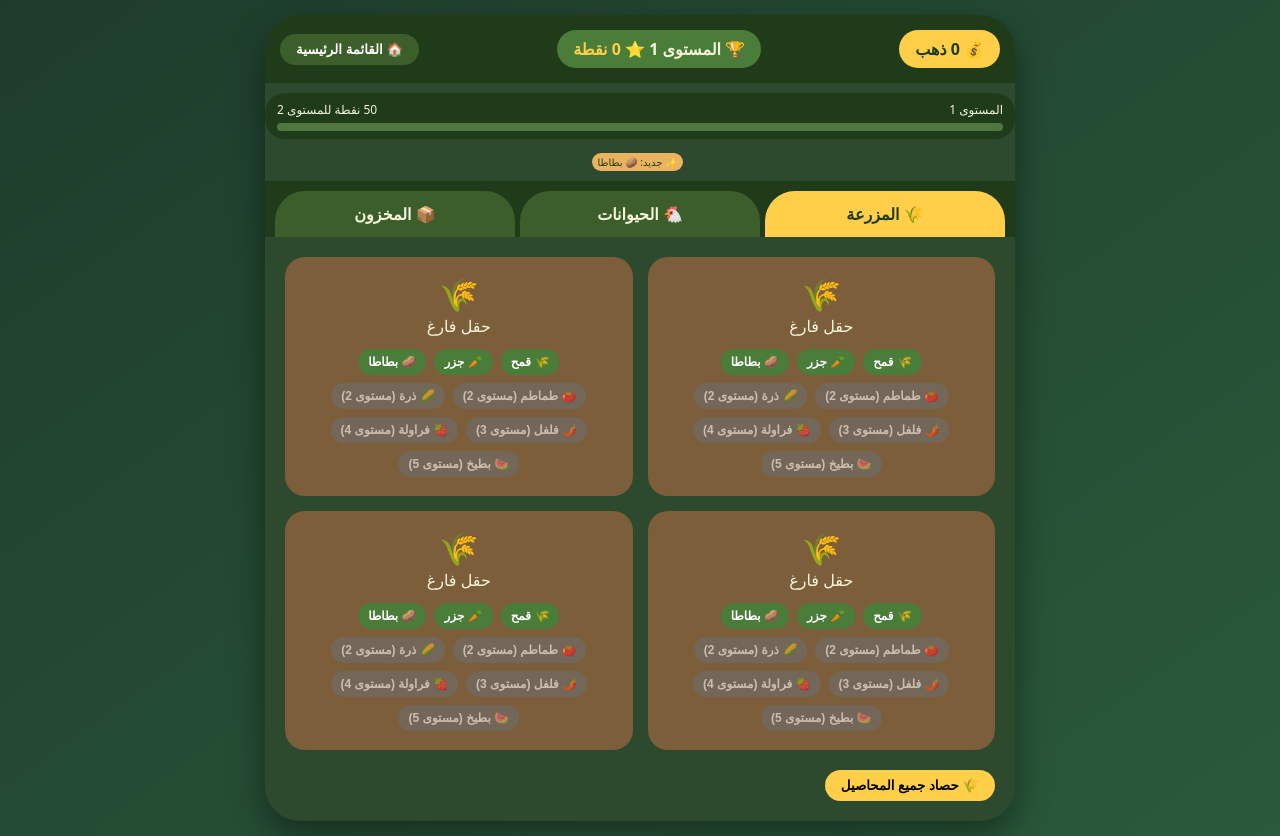
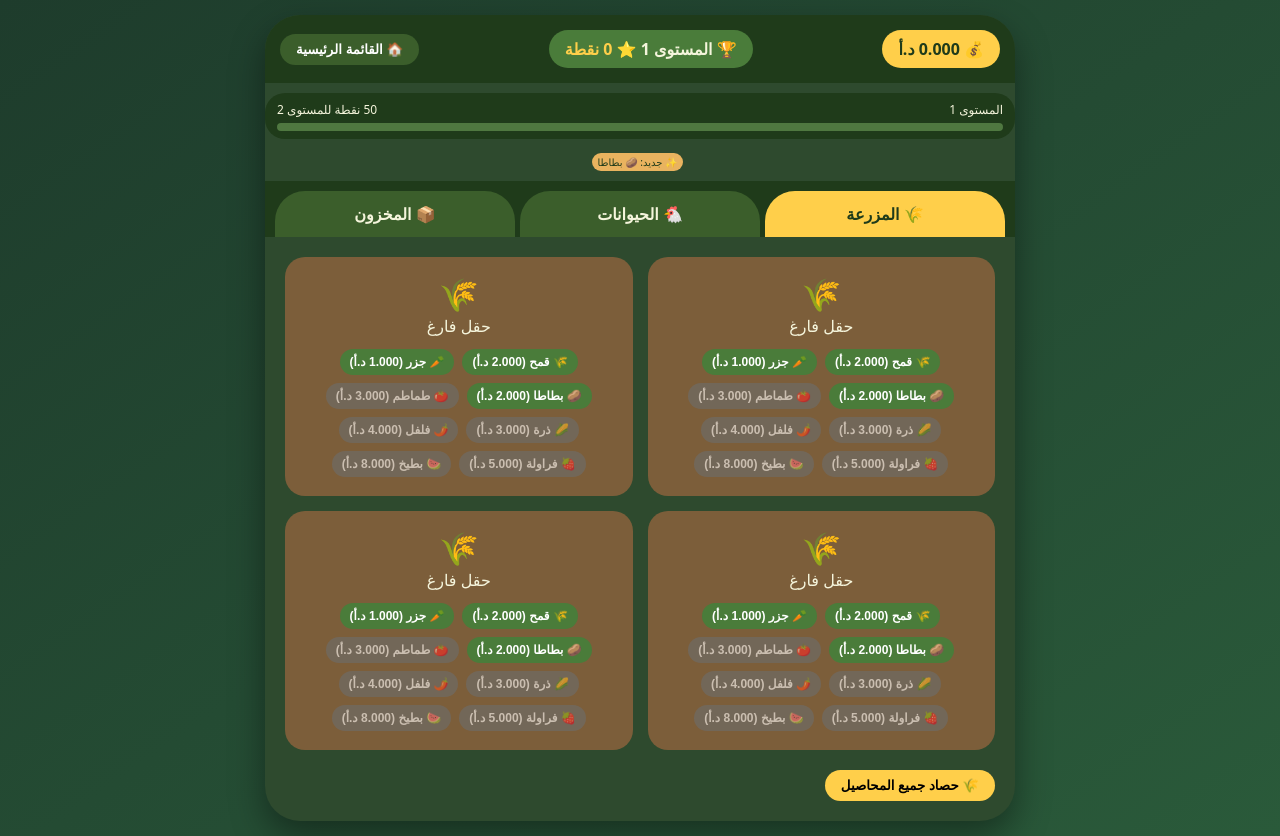
Before and after one commit to omsdmails/nourafarm, a plain HTML site: page farm.html in a window 1280 px wide. Drawn offline with Linux system fonts and the light colour scheme; sample sign-in values are in the browser's storage.

Commit message:
Update farm.html

```diff
--- a/farm.html
+++ b/farm.html
@@ -38,20 +38,28 @@
 <body>
     <div id="app"></div>
     <script>
+        // دالة تحويل الفلس إلى دينار (1 دينار = 1000 فلس)
+        function formatMoney(fils) {
+            return (fils / 1000).toFixed(3) + ' د.أ';
+        }
+
+        // الأسعار بالفلس (ضربنا الأسعار القديمة × 1000)
+        // مثال: قمح سعره 2 ذهب قديم = 2000 فلس = 2 دينار
         const CROPS = {
-            Wheat: { name: "قمح", emoji: "🌾", buy: 2, sell: 5, growTime: 5, levelReq: 1 },
-            Carrot: { name: "جزر", emoji: "🥕", buy: 1, sell: 4, growTime: 4, levelReq: 1 },
-            Potato: { name: "بطاطا", emoji: "🥔", buy: 2, sell: 6, growTime: 6, levelReq: 1 },
-            Tomato: { name: "طماطم", emoji: "🍅", buy: 3, sell: 8, growTime: 7, levelReq: 2 },
-            Corn: { name: "ذرة", emoji: "🌽", buy: 3, sell: 7, growTime: 8, levelReq: 2 },
-            Pepper: { name: "فلفل", emoji: "🌶️", buy: 4, sell: 10, growTime: 9, levelReq: 3 },
-            Strawberry: { name: "فراولة", emoji: "🍓", buy: 5, sell: 12, growTime: 10, levelReq: 4 },
-            Watermelon: { name: "بطيخ", emoji: "🍉", buy: 8, sell: 20, growTime: 12, levelReq: 5 }
+            Wheat: { name: "قمح", emoji: "🌾", buy: 2000, sell: 5000, growTime: 5, levelReq: 1 },
+            Carrot: { name: "جزر", emoji: "🥕", buy: 1000, sell: 4000, growTime: 4, levelReq: 1 },
+            Potato: { name: "بطاطا", emoji: "🥔", buy: 2000, sell: 6000, growTime: 6, levelReq: 1 },
+            Tomato: { name: "طماطم", emoji: "🍅", buy: 3000, sell: 8000, growTime: 7, levelReq: 2 },
+            Corn: { name: "ذرة", emoji: "🌽", buy: 3000, sell: 7000, growTime: 8, levelReq: 2 },
+            Pepper: { name: "فلفل", emoji: "🌶️", buy: 4000, sell: 10000, growTime: 9, levelReq: 3 },
+            Strawberry: { name: "فراولة", emoji: "🍓", buy: 5000, sell: 12000, growTime: 10, levelReq: 4 },
+            Watermelon: { name: "بطيخ", emoji: "🍉", buy: 8000, sell: 20000, growTime: 12, levelReq: 5 }
         };
+
         const ANIMALS = {
-            Chicken: { name: "دجاجة", emoji: "🐔", product: "بيض", productEmoji: "🥚", price: 20, interval: 10000, sellProduct: 3 },
-            Cow: { name: "بقرة", emoji: "🐄", product: "حليب", productEmoji: "🥛", price: 50, interval: 20000, sellProduct: 8 },
-            Sheep: { name: "خروف", emoji: "🐑", product: "صوف", productEmoji: "🧶", price: 40, interval: 15000, sellProduct: 6 }
+            Chicken: { name: "دجاجة", emoji: "🐔", product: "بيض", productEmoji: "🥚", price: 20000, interval: 10000, sellProduct: 3000 },
+            Cow: { name: "بقرة", emoji: "🐄", product: "حليب", productEmoji: "🥛", price: 50000, interval: 20000, sellProduct: 8000 },
+            Sheep: { name: "خروف", emoji: "🐑", product: "صوف", productEmoji: "🧶", price: 40000, interval: 15000, sellProduct: 6000 }
         };
 
         let player = { gold: 0, score: 0, fields: [null,null,null,null], animals: [], inventory: { Wheat: 3, Carrot: 2 } };
@@ -109,7 +117,7 @@
             const crop = CROPS[cropKey];
             if (!isCropUnlocked(cropKey)) { showMessage(`⚠️ تحتاج مستوى ${crop.levelReq} لزراعة ${crop.name}`); return; }
             if (player.fields[fieldIndex]) { showMessage(`⚠️ الحقل مشغول!`); return; }
-            if (player.gold < crop.buy) { showMessage(`⚠️ تحتاج ${crop.buy} ذهب`); return; }
+            if (player.gold < crop.buy) { showMessage(`⚠️ تحتاج ${formatMoney(crop.buy)}`); return; }
             player.gold -= crop.buy;
             player.fields[fieldIndex] = { crop: cropKey, plantedAt: Date.now() };
             saveGame(); renderGame(); showMessage(`🌱 زرعت ${crop.emoji} ${crop.name}!`);
@@ -124,7 +132,7 @@
             player.gold += crop.sell; player.score++;
             player.inventory[field.crop] = (player.inventory[field.crop] || 0) + 1;
             player.fields[fieldIndex] = null;
-            saveGame(); renderGame(); showMessage(`🌾 حصدت ${crop.emoji} ${crop.name}! +${crop.sell} ذهب`);
+            saveGame(); renderGame(); showMessage(`🌾 حصدت ${crop.emoji} ${crop.name}! +${formatMoney(crop.sell)}`);
         }
 
         function harvestAll() {
@@ -145,7 +153,7 @@
 
         function buyAnimal(animalKey) {
             const animal = ANIMALS[animalKey];
-            if (player.gold < animal.price) { showMessage(`⚠️ تحتاج ${animal.price} ذهب`); return; }
+            if (player.gold < animal.price) { showMessage(`⚠️ تحتاج ${formatMoney(animal.price)}`); return; }
             player.gold -= animal.price;
             player.animals.push({ type: animalKey, lastCollect: Date.now() - animal.interval });
             saveGame(); renderGame(); showMessage(`🐣 اشتريت ${animal.emoji} ${animal.name}!`);
@@ -159,13 +167,11 @@
                 player.inventory[animal.product] = (player.inventory[animal.product] || 0) + 1;
                 player.gold += animal.sellProduct; player.score++;
                 a.lastCollect = now;
-                saveGame(); renderGame(); showMessage(`🥚 جمعت ${animal.productEmoji} ${animal.product}! +${animal.sellProduct} ذهب`);
+                saveGame(); renderGame(); showMessage(`🥚 جمعت ${animal.productEmoji} ${animal.product}! +${formatMoney(animal.sellProduct)}`);
             } else {
                 showMessage(`⏳ ستنتج بعد ${Math.ceil((animal.interval - (now - a.lastCollect))/1000)} ثانية`);
             }
         }
-
-        // تم حذف دالة sellItem تمامًا – البيع فقط عبر السوق
 
         function logoutToDashboard() { window.location.href = 'dashboard.html'; }
 
@@ -195,7 +201,7 @@
                     for (let [key, crop] of Object.entries(CROPS)) {
                         const unlocked = isCropUnlocked(key);
                         btns += `<button class="crop-btn ${unlocked ? '' : 'locked'}" onclick="window.plantCrop('${key}', ${i})" ${!unlocked ? 'disabled' : ''}>
-                            ${crop.emoji} ${crop.name}${!unlocked ? ` (مستوى ${crop.levelReq})` : ''}
+                            ${crop.emoji} ${crop.name} (${formatMoney(crop.buy)})
                         </button>`;
                     }
                     fieldsHtml += `<div class="field" style="cursor:default;"><div style="font-size:32px;">🌾</div><div>حقل فارغ</div><div style="margin-top:8px;">${btns}</div></div>`;
@@ -220,10 +226,9 @@
 
             let buyAnimalsHtml = '';
             for (let [key, animal] of Object.entries(ANIMALS)) {
-                buyAnimalsHtml += `<button style="margin:5px;" onclick="window.buyAnimal('${key}')">${animal.emoji} شراء ${animal.name} (${animal.price} ذهب)</button>`;
+                buyAnimalsHtml += `<button style="margin:5px;" onclick="window.buyAnimal('${key}')">${animal.emoji} شراء ${animal.name} (${formatMoney(animal.price)})</button>`;
             }
 
-            // عرض المخزون بدون أزرار بيع
             let invHtml = '<div style="display:flex; flex-wrap:wrap; gap:8px;">';
             for (let [item, qty] of Object.entries(player.inventory)) {
                 if(qty>0) invHtml += `<span class="inventory-item">📦 ${item}: ${qty}</span>`;
@@ -241,7 +246,7 @@
             document.getElementById('app').innerHTML = `
                 <div class="game-container">
                     <div class="header">
-                        <div class="gold">💰 ${player.gold} ذهب</div>
+                        <div class="gold">💰 ${formatMoney(player.gold)}</div>
                         <div class="level">🏆 المستوى ${currentLevel} <span>⭐ ${player.score} نقطة</span></div>
                         <div class="nav-buttons"><button class="nav-btn" id="dashboardBtn">🏠 القائمة الرئيسية</button></div>
                     </div>
@@ -286,7 +291,6 @@
         window.harvestAll = harvestAll;
         window.buyAnimal = buyAnimal;
         window.collectAnimal = collectAnimal;
-        // window.sellItem تمت إزالته تمامًا
     </script>
 </body>
 </html>
```
